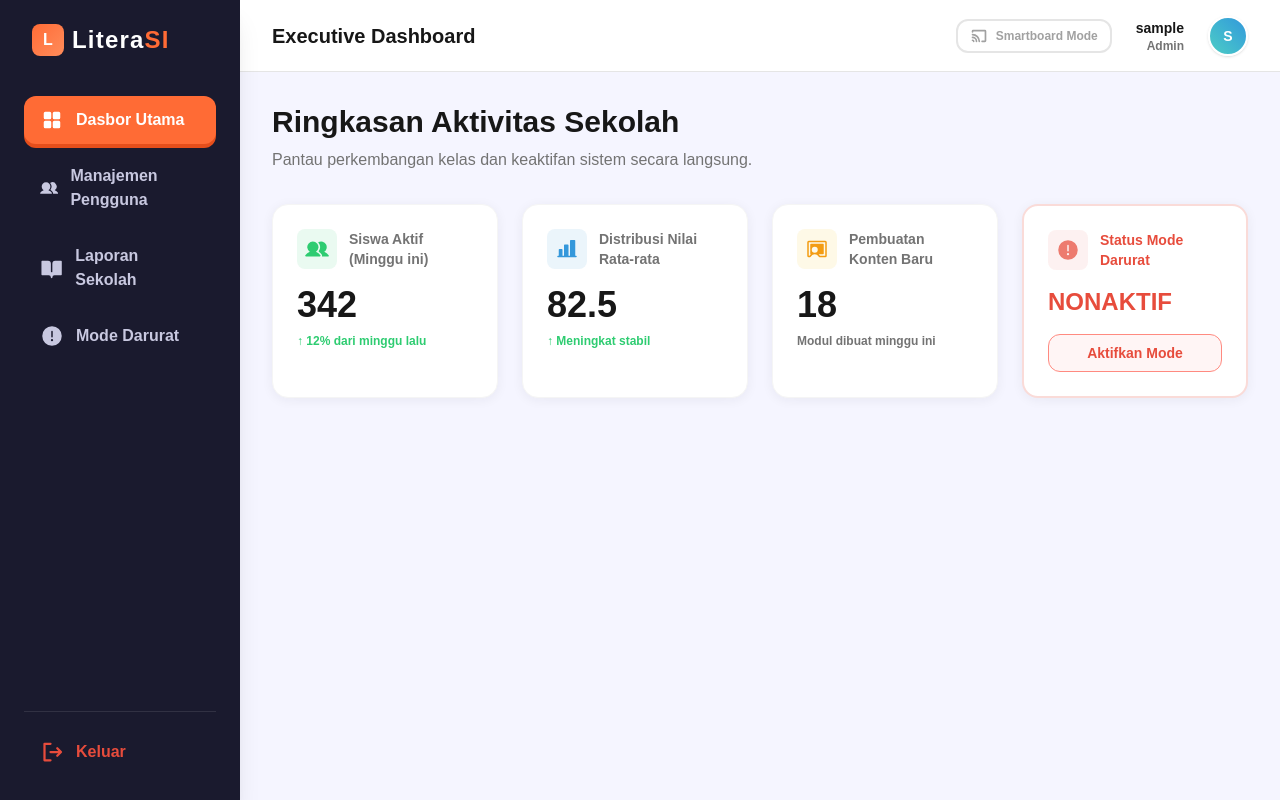
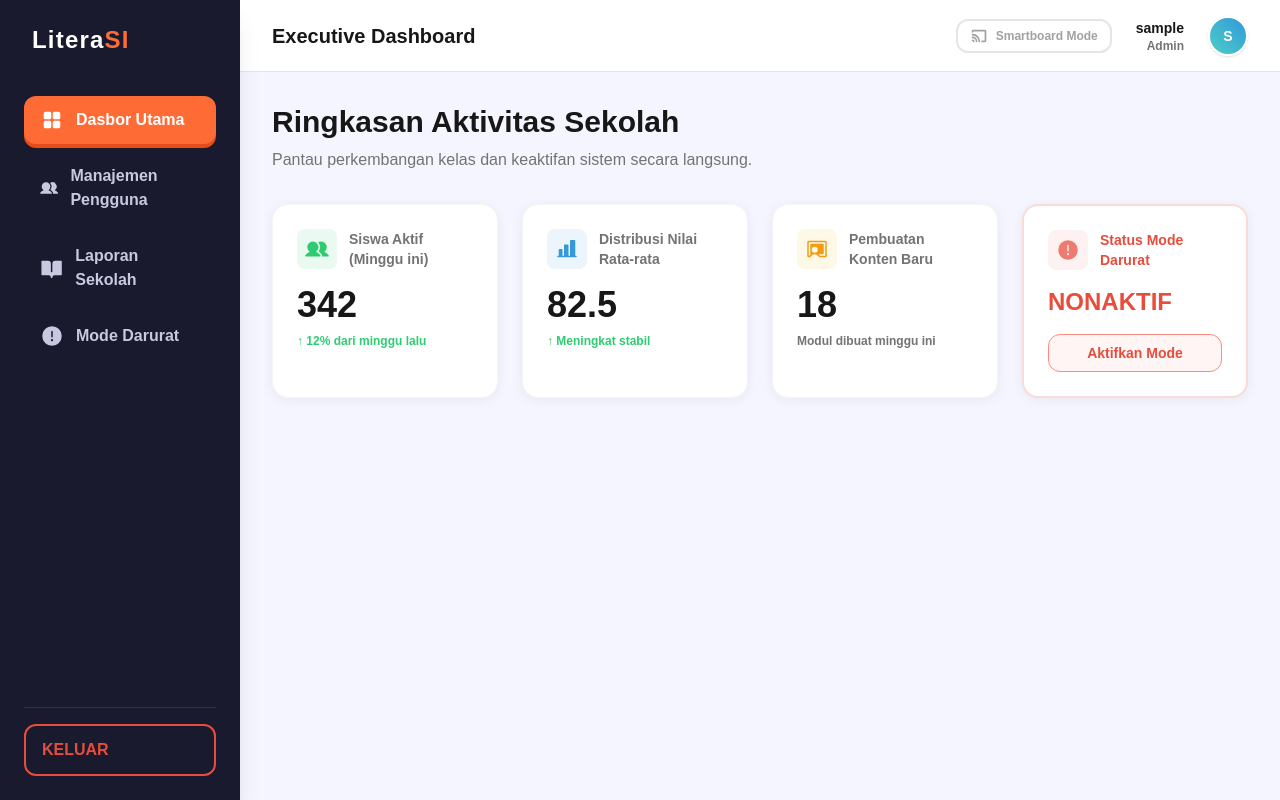
Before and after one commit to RiyanWardhana22/LMS_SDN101752, a React (Vite) app in the folder literasi-frontend/: page /admin/dashboard in a window 1280 px wide. Built offline with nearby package versions, Linux system fonts and the light colour scheme; sample sign-in values are in the browser's storage.

Commit message:
Fix: Sidebar

```diff
--- a/literasi-frontend/src/components/layout/Sidebar.jsx
+++ b/literasi-frontend/src/components/layout/Sidebar.jsx
@@ -81,9 +81,6 @@ export default function Sidebar({ role, isOpen, onClose }) {
         {/* Logo Area & Tombol Tutup Mobile */}
         <div className="mb-8 px-2 flex items-center justify-between">
           <div className="flex items-center gap-2">
-            <div className="w-8 h-8 rounded-lg bg-gradient-to-br from-[#ff6b35] to-[#ff8c5a] flex items-center justify-center text-white font-black">
-              L
-            </div>
             <h2 className="text-2xl font-black text-white tracking-wider">
               Litera<span className="text-[#ff6b35]">SI</span>
             </h2>
@@ -103,7 +100,7 @@ export default function Sidebar({ role, isOpen, onClose }) {
             <NavLink
               key={idx}
               to={item.path}
-              onClick={onClose} // Otomatis tutup sidebar setelah menu diklik di HP
+              onClick={onClose}
               className={({ isActive }) =>
                 `flex items-center gap-3 px-4 py-3 rounded-xl font-semibold transition-all duration-150 ${
                   isActive
@@ -122,10 +119,9 @@ export default function Sidebar({ role, isOpen, onClose }) {
         <div className="mt-auto pt-4 flex flex-col gap-4 border-t border-white/10">
           <button
             onClick={handleLogout}
-            className="flex items-center gap-3 px-4 py-3 rounded-xl font-semibold text-[#e74c3c] hover:bg-[#e74c3c]/10 transition-all"
+            className="flex cursor-pointer items-center gap-3 px-4 py-3 border-2 border-solid rounded-xl font-extrabold text-[#e74c3c] hover:bg-[#e74c3c]/10 transition-all"
           >
-            <SignOut weight="bold" size={24} />
-            Keluar
+            KELUAR
           </button>
         </div>
       </aside>
```
